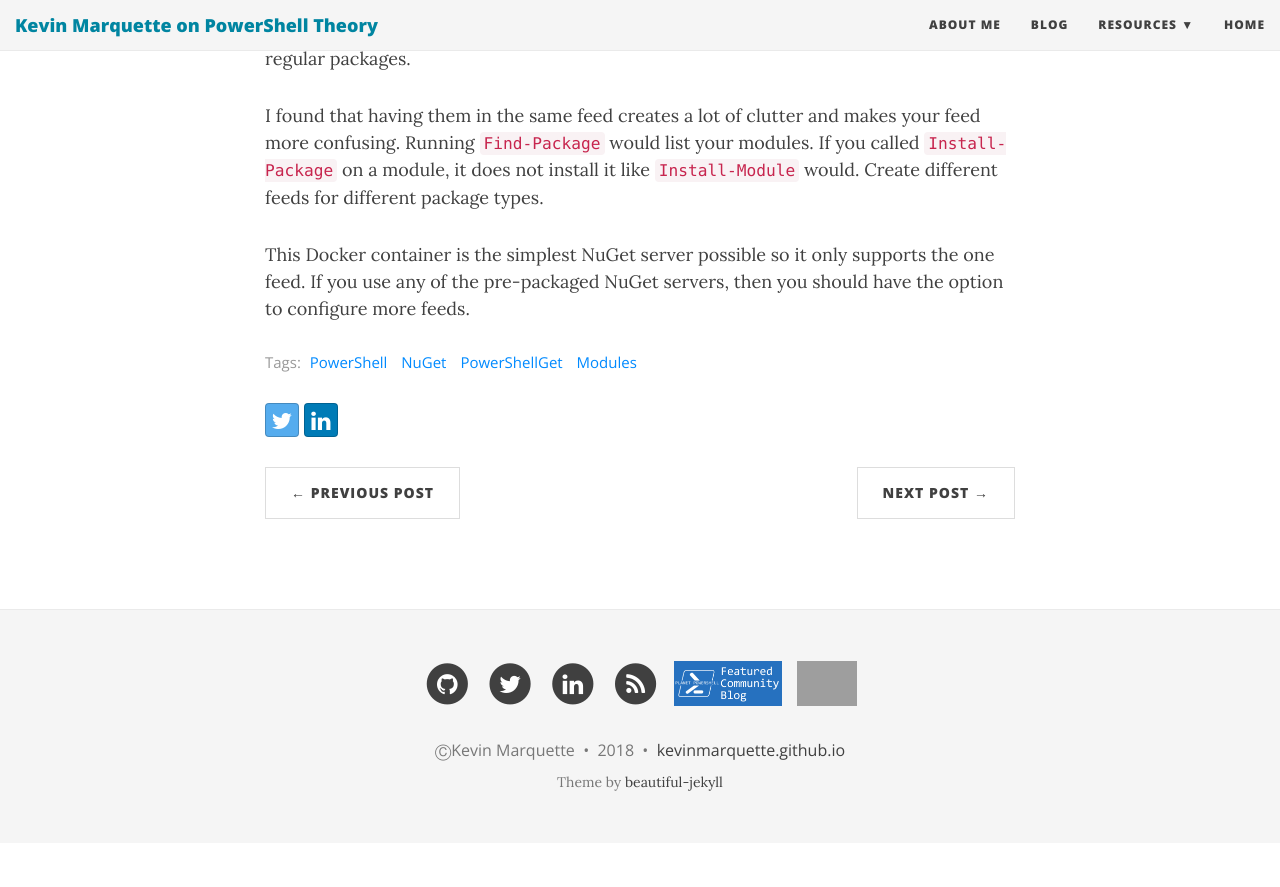
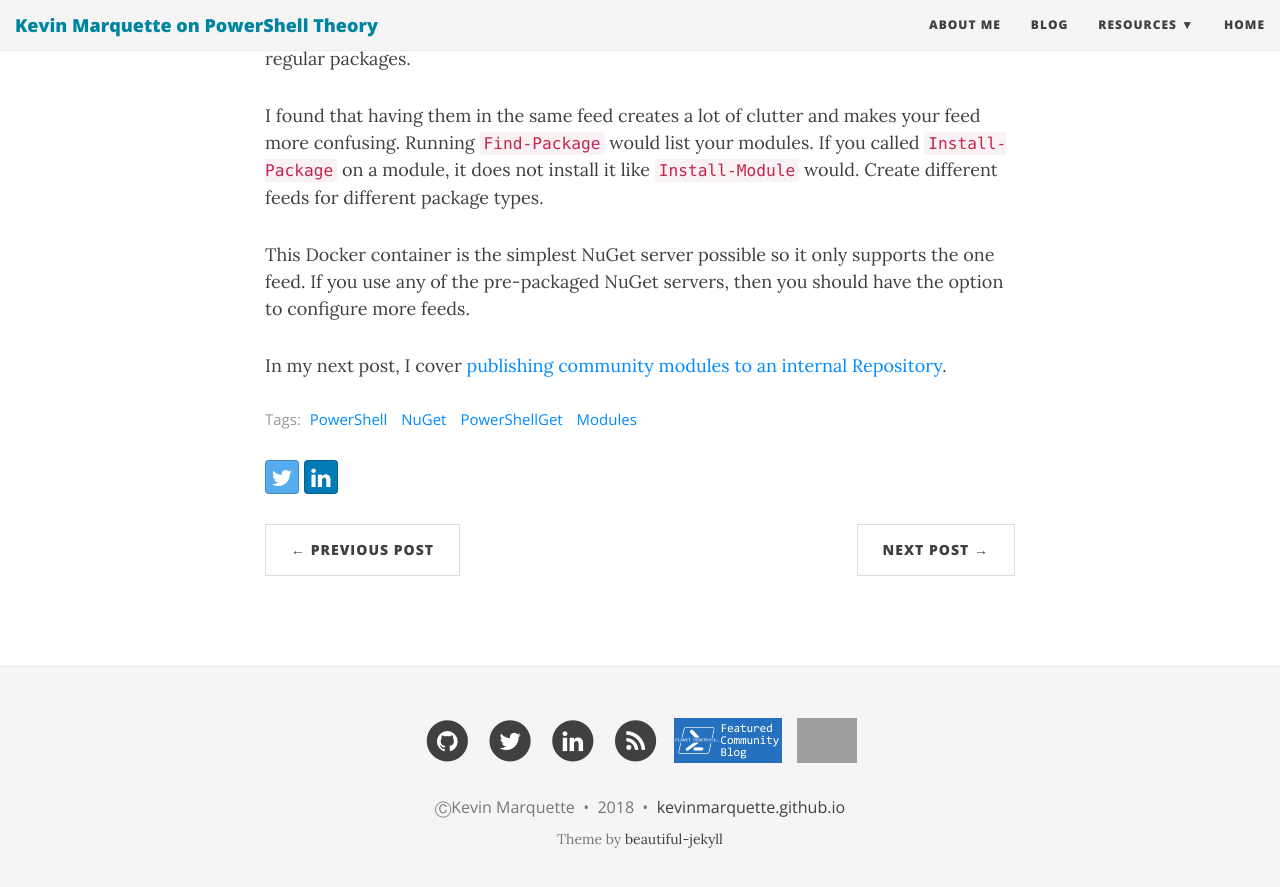
Before and after one commit to KevinMarquette/kevinmarquette.github.io, a Jekyll site: the page built from _posts/2018-03-03-Powershell-Using-a-NuGet-server-for-a-PSRepository.md, in a window 1280 px wide and 900 px high, scrolled down 3183 px. Shown: the top 887 px of the window. Built offline with Jekyll 4.4.1, drawn with Linux system fonts in a browser that asks for light colours; nearby versions of some CDN libraries; before the commit the page ends 4026 px from its top, so only the background shows below that; grey boxes are pictures that could not be loaded.

Commit message:
add cross links

```diff
--- a/_posts/2018-03-03-Powershell-Using-a-NuGet-server-for-a-PSRepository.md
+++ b/_posts/2018-03-03-Powershell-Using-a-NuGet-server-for-a-PSRepository.md
@@ -99,3 +99,5 @@ The focus of this article was on Modules, but you can use NuGet to distribute ot
 I found that having them in the same feed creates a lot of clutter and makes your feed more confusing. Running `Find-Package` would list your modules. If you called `Install-Package` on a module, it does not install it like `Install-Module` would. Create different feeds for different package types.
 
 This Docker container is the simplest NuGet server possible so it only supports the one feed. If you use any of the pre-packaged NuGet servers, then you should have the option to configure more feeds.
+
+In my next post, I cover [publishing community modules to an internal Repository](/2018-03-06-Powershell-Managing-community-modules).
```
